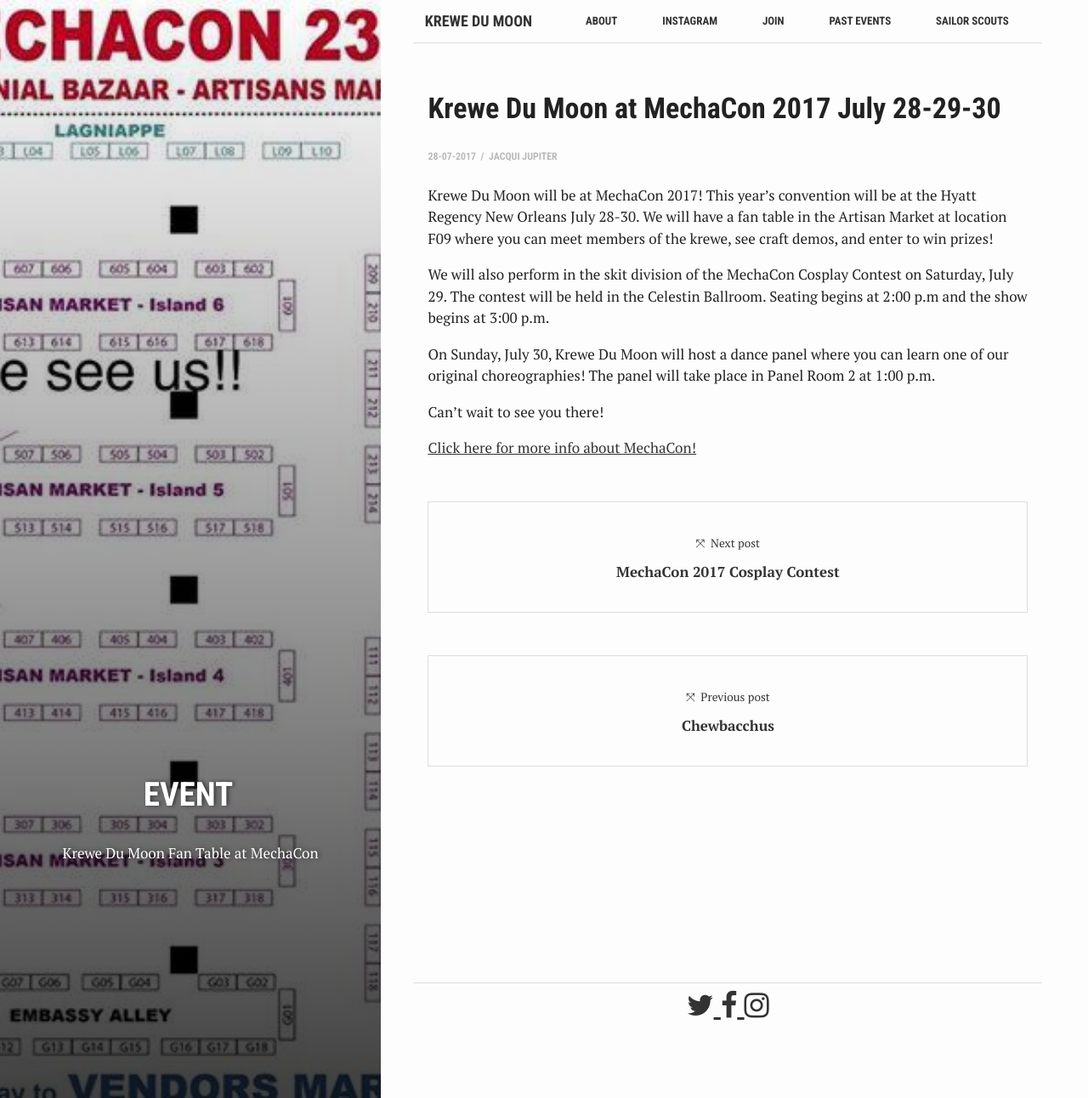
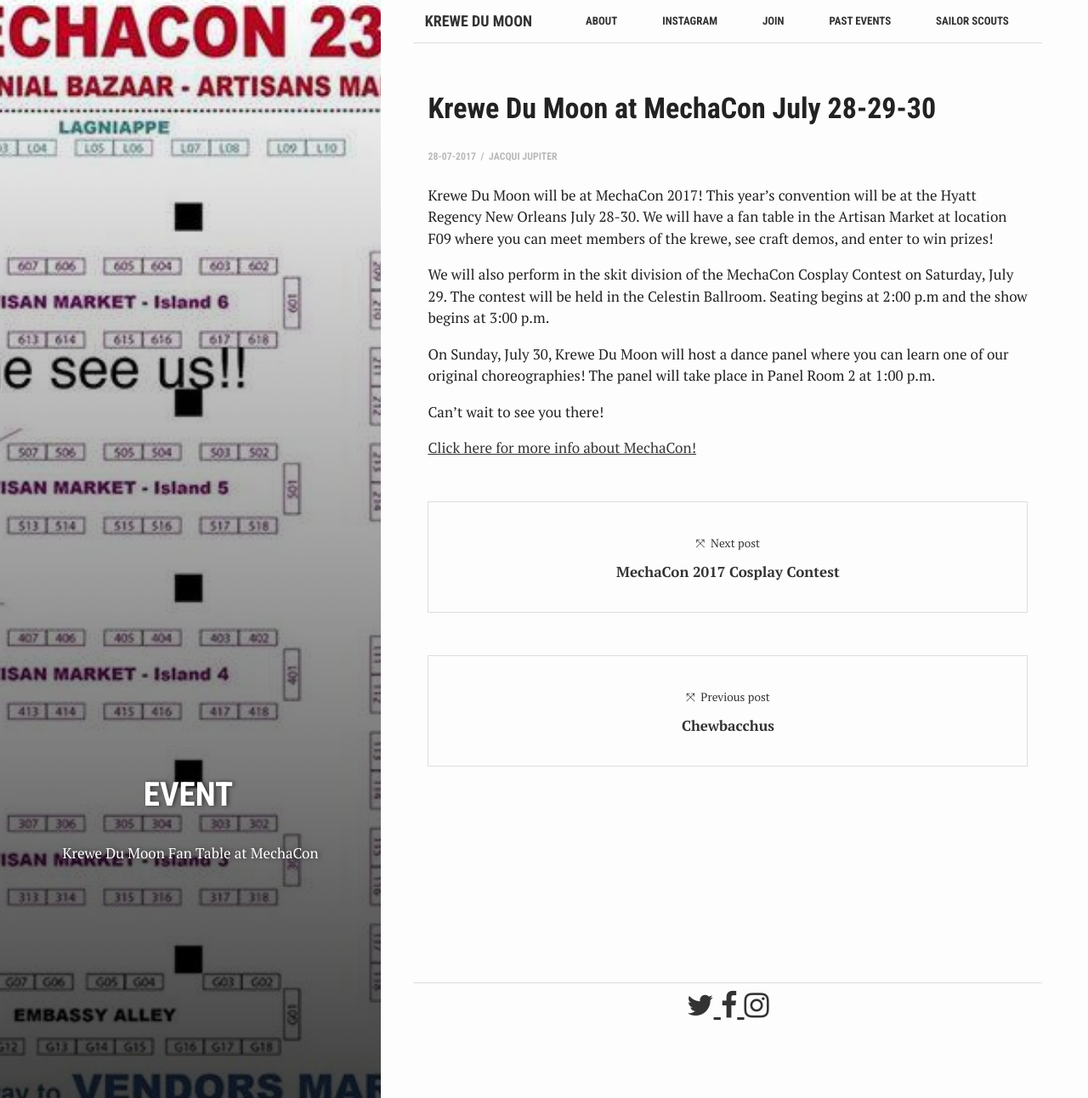
Before and after one commit to SpaceOtterInSpace/krewedumoon, a Jekyll site: the page built from _posts/2017-07-28-mechacon.md, in a window 1280 px wide and 1292 px high. Shown: the whole window at 85% size. Built offline with Jekyll 4.4.1, drawn with Linux system fonts in a browser that asks for light colours; nearby versions of some CDN libraries.

Commit message:
Edit Mechacon Event
edit photo and title

```diff
--- a/_posts/2017-07-28-mechacon.md
+++ b/_posts/2017-07-28-mechacon.md
@@ -1,7 +1,7 @@
 ---
-bg: kdm_table_mechacon.jpg
+bg: mechacon_fan_table.png
 layout: post
-title:  "Krewe Du Moon at MechaCon 2017 July 28-29-30"
+title:  "Krewe Du Moon at MechaCon July 28-29-30"
 tab_text: "MechaCon 2017"
 summary: "Krewe Du Moon Fan Table at MechaCon"
 date:   2017-07-28 20:00:00 +0700
```
Also changed, not shown: assets/images/mechacon_fan_table.png (added).
